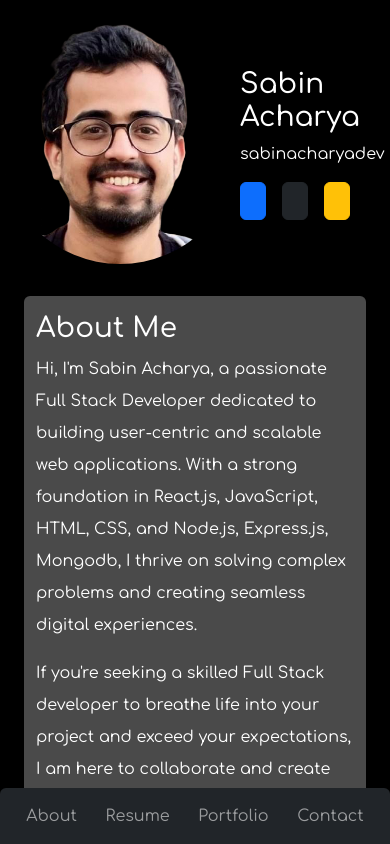
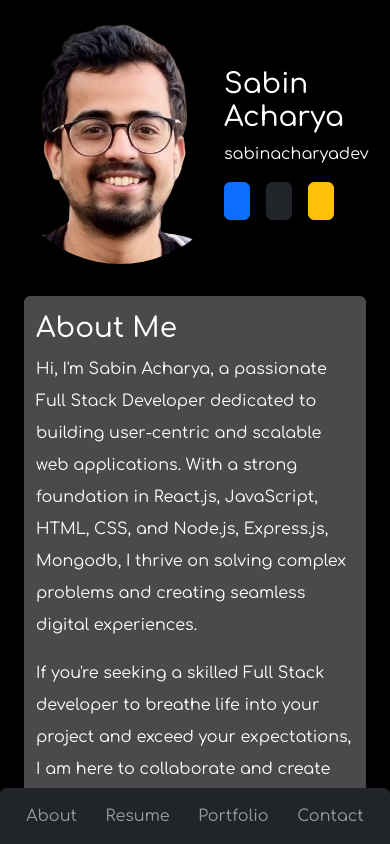
Before and after one commit to sabinacharyadev/react-my-portfolio, a React (Vite) app: page / in a window 390 px wide. Shown: the top 844 px of the page. Built offline with nearby package versions, Linux system fonts and the light colour scheme; a web font is replaced by a local one.

Commit message:
mobile responsivity improved

```diff
--- a/src/components/PortfolioCard.jsx
+++ b/src/components/PortfolioCard.jsx
@@ -10,7 +10,7 @@ const PortfolioCard = ({ img, title, liveLink, gitLink, techStack }) => {
       style={{ textDecoration: "none", color: "inherit" }}
     >
       <Card
-        style={{ width: "22rem", backgroundColor: "#4a4a4a", color: "white" }}
+        style={{ width: "20rem", backgroundColor: "#4a4a4a", color: "white" }}
         className="border border-0 "
       >
         <Card.Img variant="top" src={img} />
--- a/src/components/ProfileComponent.jsx
+++ b/src/components/ProfileComponent.jsx
@@ -11,7 +11,7 @@ const ProfileComponent = () => {
           src={ProfileImage}
           roundedCircle
         />
-        <div>
+        <div style={{ marginLeft: "-1rem" }}>
           <h1>Sabin Acharya</h1>
           <p>sabinacharyadev</p>
 
```
